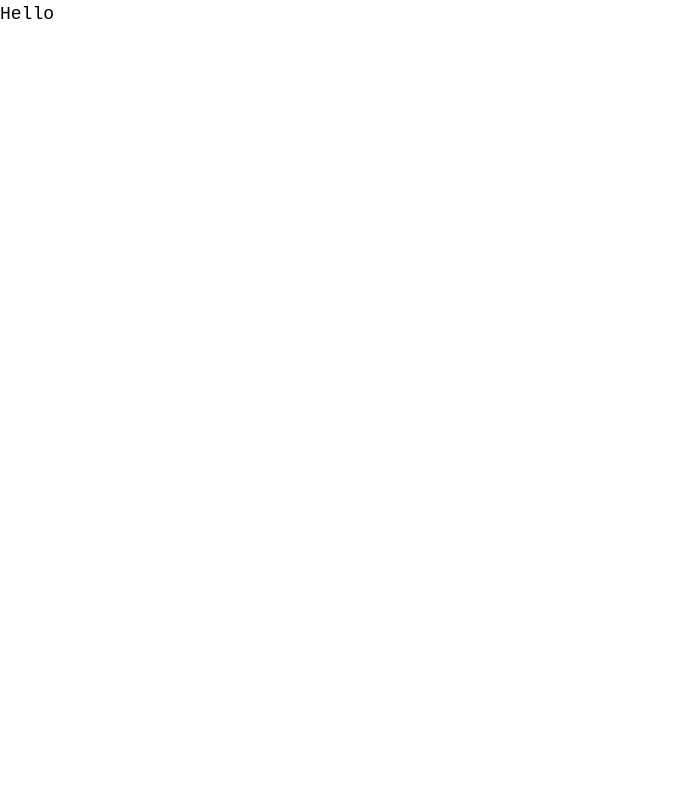
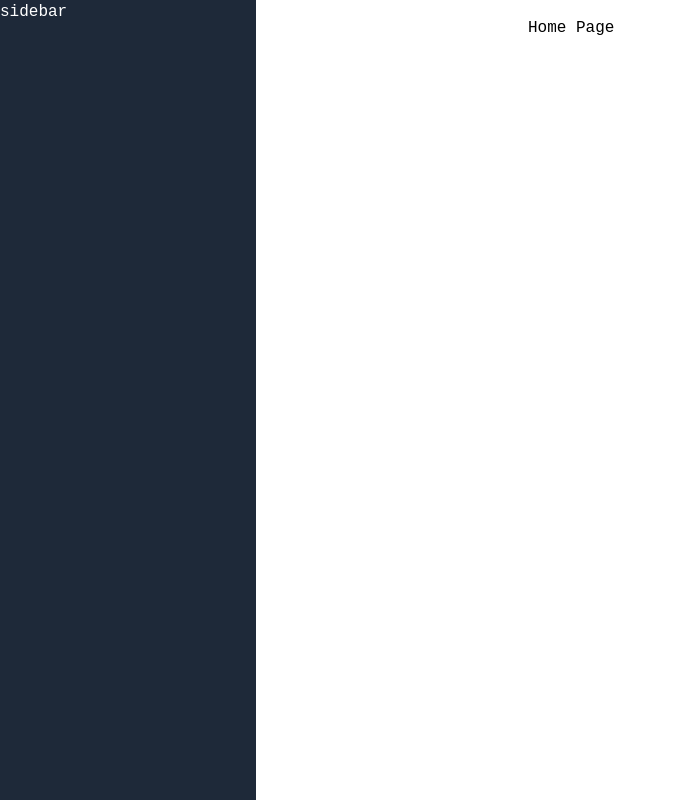
Before and after one commit to ManojBelbase/devGPT, a React (Vite) app in the folder frontend/: page / in a window 1280 px wide. Shown: the whole page, without its empty margins (0-676 px from the left). Built offline with nearby package versions, Linux system fonts and the light colour scheme.

Commit message:
✨ feat(frontend): implement basic routing and layout
- implement react router for page navigation
- create layout component with sidebar and outlet
- add login, community, and credit pages
- define frontend routes in a constant file

```diff
--- a/frontend/src/App.tsx
+++ b/frontend/src/App.tsx
@@ -1,10 +1,22 @@
-
+import {Route, Routes} from 'react-router-dom';
+import Layout from './layout/Layout';
+import LoginPageIndex from './pages/login/LoginPageIndex';
+import CreditPageIndex from './pages/credit/CreditPageIndex';
+import CommunityPageIndex from './pages/community/CommunityPageIndex';
+import { FronendRoutes } from './constant/FrontendRoutes';
 
 function App() {
 
   return (
     <>
-   <div className="text-lg font-medium">Hello</div>
+    <Routes>
+        <Route path={FronendRoutes.LOGIN} element={<LoginPageIndex/>} />
+      <Route path="/" element={<Layout/>}>
+       <Route index element={<div>Home Page</div>} />
+       <Route path={FronendRoutes.COMMUNITY} element={<CommunityPageIndex/>} />
+       <Route path={FronendRoutes.CREDITS} element={<CreditPageIndex/>} />
+      </Route>
+    </Routes>
     </>
   )
 }
--- /dev/null
+++ b/frontend/src/components/shared/Sidebar.tsx
@@ -0,0 +1,10 @@
+
+const Sidebar = () => {
+  return (
+    <div>
+      sidebar
+    </div>
+  )
+}
+
+export default Sidebar
--- /dev/null
+++ b/frontend/src/constant/FrontendRoutes.ts
@@ -0,0 +1,5 @@
+export const FronendRoutes = {
+    LOGIN: '/login',
+    COMMUNITY: '/community',
+    CREDITS: "/credits"
+}
--- /dev/null
+++ b/frontend/src/layout/Layout.tsx
@@ -0,0 +1,47 @@
+import { useState } from "react";
+import { Outlet } from "react-router-dom";
+import Sidebar from "../components/shared/Sidebar";
+
+const Layout = () => {
+  const [isSidebarOpen, setIsSidebarOpen] = useState(false);
+
+  return (
+    <div className="flex h-screen">
+      {/* Sidebar */}
+      <div
+        className={`
+          fixed md:relative z-50
+          h-full bg-gray-800 text-white
+          w-64
+          transform ${isSidebarOpen ? "translate-x-0" : "-translate-x-full"}
+          transition-transform duration-300 ease-in-out
+          md:translate-x-0
+        `}
+      >
+        <Sidebar />
+      </div>
+
+      {/* Overlay for mobile */}
+      {isSidebarOpen && (
+        <div
+          className="fixed inset-0 bg-black opacity-50 z-40 md:hidden"
+          onClick={() => setIsSidebarOpen(false)}
+        />
+      )}
+
+      {/* Main content */}
+      <div className="flex-1 ml-0 md:ml-64 p-4">
+        {/* Mobile toggle button */}
+        <button
+          className="md:hidden p-2 m-2 bg-gray-800 text-white rounded"
+          onClick={() => setIsSidebarOpen(!isSidebarOpen)}
+        >
+          ☰
+        </button>
+        <Outlet />
+      </div>
+    </div>
+  );
+};
+
+export default Layout;
--- /dev/null
+++ b/frontend/src/pages/Loading/LoadingPageIndex.tsx
@@ -0,0 +1,10 @@
+
+const LoadingPageIndex = () => {
+  return (
+    <div>
+      Loading
+    </div>
+  )
+}
+
+export default LoadingPageIndex
--- /dev/null
+++ b/frontend/src/pages/community/CommunityPageIndex.tsx
@@ -0,0 +1,10 @@
+
+const CommunityPageIndex = () => {
+  return (
+    <div>
+      community page
+    </div>
+  )
+}
+
+export default CommunityPageIndex
--- /dev/null
+++ b/frontend/src/pages/credit/CreditPageIndex.tsx
@@ -0,0 +1,10 @@
+
+const CreditPageIndex = () => {
+  return (
+    <div>
+      creadit page
+    </div>
+  )
+}
+
+export default CreditPageIndex
--- /dev/null
+++ b/frontend/src/pages/login/LoginPageIndex.tsx
@@ -0,0 +1,10 @@
+
+const LoginPageIndex = () => {
+  return (
+    <div>
+      Login page
+    </div>
+  )
+}
+
+export default LoginPageIndex
```
Also changed, not shown: frontend/src/components/ChatBox.tsx (added).
